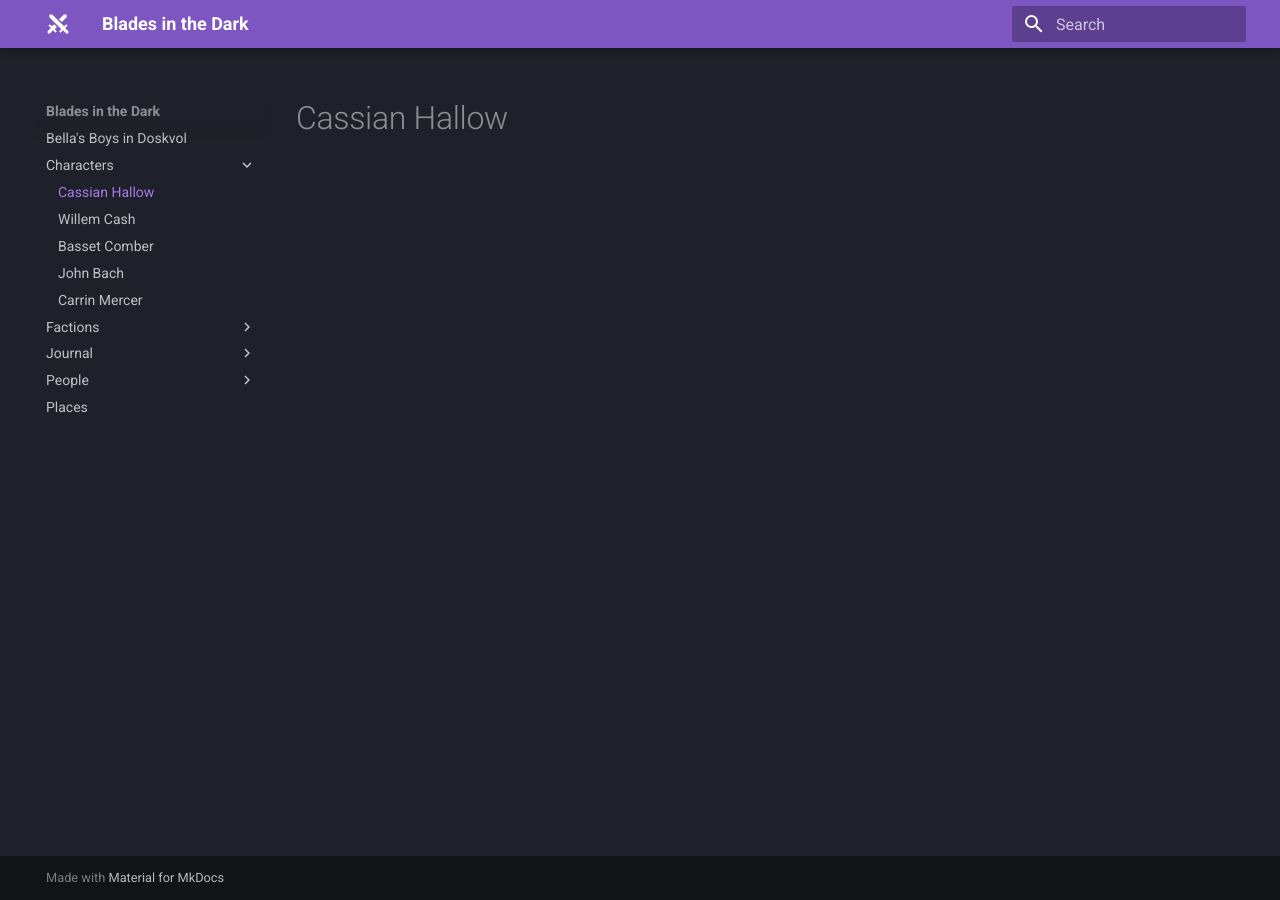
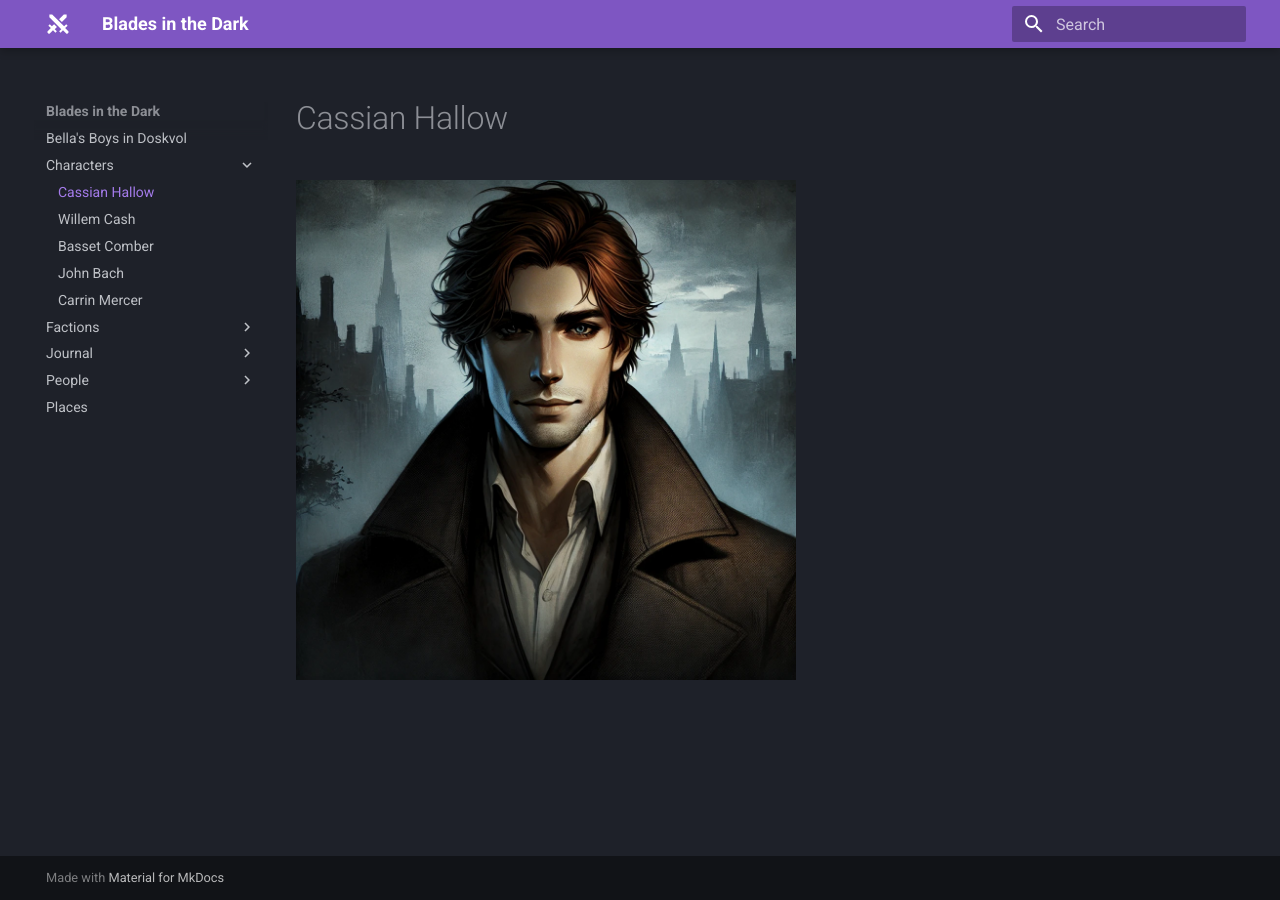
Before and after one commit to BinaryMan32/blades-in-the-dark-2025, an MkDocs documentation site: the page built from docs/characters/echo.md, in a window 1280 px wide. Built offline with MkDocs 1.6.1 and Material for MkDocs 9.7.7, drawn with Linux system fonts in a browser that asks for light colours.

Commit message:
add Echo's portrait

```diff
--- a/docs/characters/echo.md
+++ b/docs/characters/echo.md
@@ -3,3 +3,4 @@ alias: Echo
 controller: F
 ---
 # Cassian Hallow
+![Echo Portrait](./echo.webp){ width="500" align=left }
--- a/mkdocs.yml
+++ b/mkdocs.yml
@@ -13,6 +13,10 @@ theme:
     - navigation.indexes
     - search.suggest
     - search.highlight
+markdown_extensions:
+  - attr_list
+  - md_in_html
+  - pymdownx.blocks.caption
 plugins:
   - autolinks
   - blog:
```
Also changed, not shown: docs/characters/echo.webp (added).
